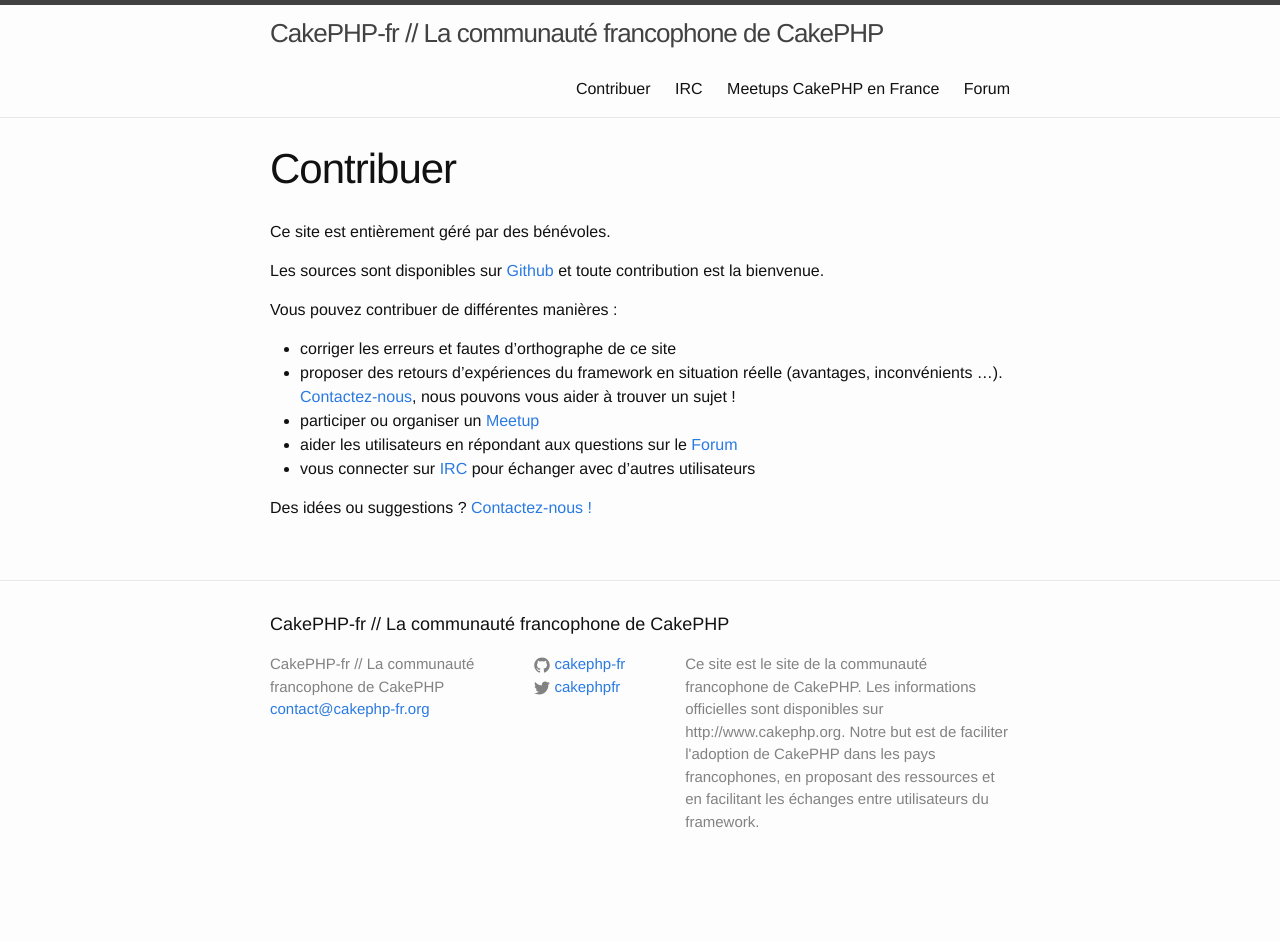
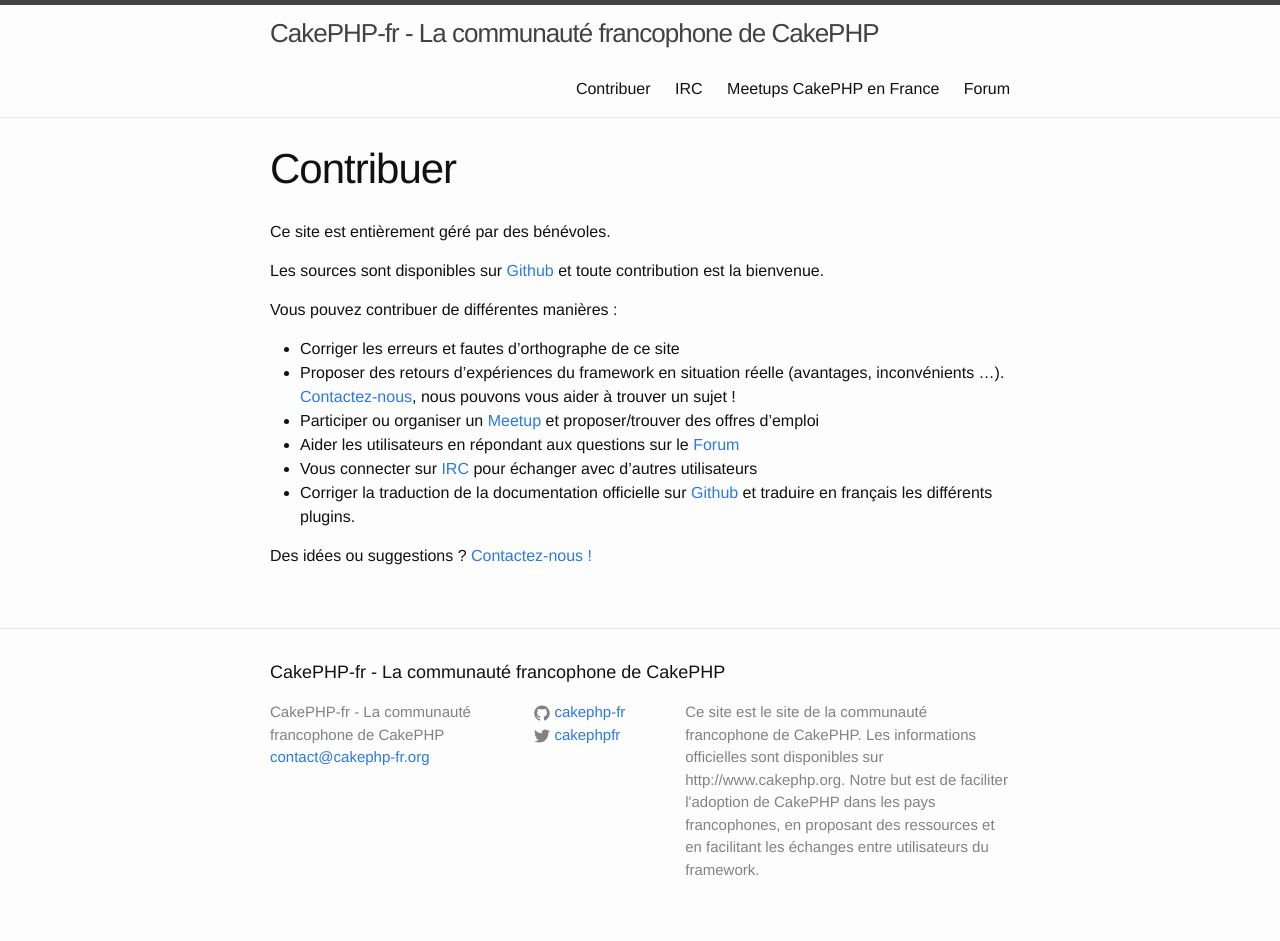
Before and after one commit to cakephp-fr/cakephp-fr.github.io, a Jekyll site: the page built from contribuer.md, in a window 1280 px wide. Built offline with Jekyll 4.4.1, drawn with Linux system fonts in a browser that asks for light colours; before the commit the page ends 900 px from its top, so only the background shows below that.

Commit message:
petites modifications de pages
- ajout de règles dans gitignore
- ajout de traduction dans contribuer
- remplace // par - dans titre du site

```diff
--- a/_config.yml
+++ b/_config.yml
@@ -1,5 +1,5 @@
 # Site settings
-title: CakePHP-fr // La communauté francophone de CakePHP
+title: CakePHP-fr - La communauté francophone de CakePHP
 email: contact@cakephp-fr.org
 description: >
   Ce site est le site de la communauté francophone de CakePHP.
--- a/contribuer.md
+++ b/contribuer.md
@@ -10,10 +10,11 @@
 
 Vous pouvez contribuer de différentes manières :
 
-* corriger les erreurs et fautes d'orthographe de ce site
-* proposer des retours d'expériences du framework en situation réelle (avantages, inconvénients ...). [Contactez-nous](/contact), nous pouvons vous aider à trouver un sujet !
-* participer ou organiser un [Meetup](/meetups)
-* aider les utilisateurs en répondant aux questions sur le [Forum](http://forum.cakephp-fr.org)
-* vous connecter sur [IRC](/irc) pour échanger avec d'autres utilisateurs
+* Corriger les erreurs et fautes d'orthographe de ce site
+* Proposer des retours d'expériences du framework en situation réelle (avantages, inconvénients ...). [Contactez-nous](/contact), nous pouvons vous aider à trouver un sujet !
+* Participer ou organiser un [Meetup](/meetups) et proposer/trouver des offres d'emploi
+* Aider les utilisateurs en répondant aux questions sur le [Forum](http://forum.cakephp-fr.org)
+* Vous connecter sur [IRC](/irc) pour échanger avec d'autres utilisateurs
+* Corriger la traduction de la documentation officielle sur [Github](https://github.com/cakephp/docs) et traduire en français les différents plugins.
 
 Des idées ou suggestions ? [Contactez-nous !](mailto:contact@cakephp-fr.org)
```
Also changed, not shown: 1 other file.
